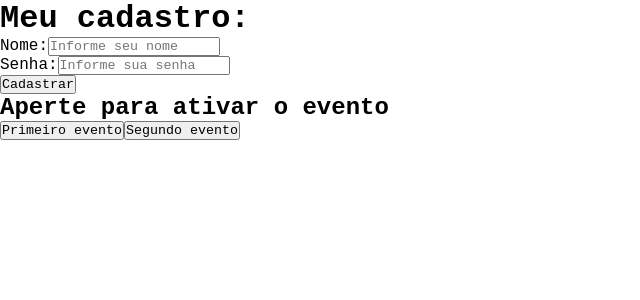
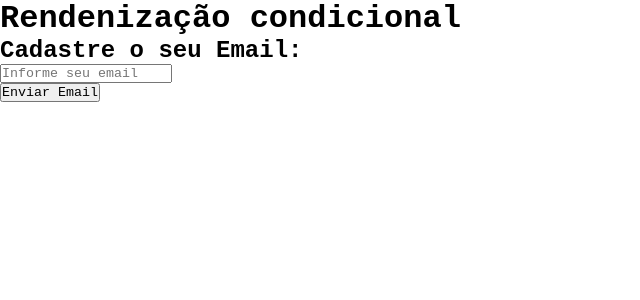
Before and after one commit to yyhago/estudoReact, a React (Create React App) app: page / in a window 1280 px wide. Shown: the top 300 px of the page, without its empty margins (0-640 px from the left). Built offline with nearby package versions, Linux system fonts and the light colour scheme.

Commit message:
Condicional na aplicação

```diff
--- a/src/App.js
+++ b/src/App.js
@@ -1,14 +1,11 @@
 import "./App.css";
-import Form from "./components/Form";
-import Evento from "./components/Eventos";
+import Condicional from "./components/Condicional";
 
 function App() {
   return <div className="App">
-
-  <Form/>
-  <Evento/>
-
-  </div>
+    <h1>Rendenização condicional</h1>
+    <Condicional/>
+  </div>;
 }
 
 export default App;
--- /dev/null
+++ b/src/components/Condicional.js
@@ -0,0 +1,40 @@
+import { useState } from "react";
+
+export default function () {
+  const [email, setEmail] = useState();
+  const [userEmail, setUserEmail] = useState();
+
+  function enviarEmail(e) {
+    e.preventDefault();
+    setUserEmail(email);
+  }
+
+  function limparEmail(){
+    setUserEmail('')
+  }
+
+  return (
+    <>
+      <h2>Cadastre o seu Email:</h2>
+      <form>
+        <input
+          type="email"
+          placeholder="Informe seu email"
+          onChange={(e) => setEmail(e.target.value)}
+        />
+      </form>
+      <button
+        tipe="submit"
+        onClick={enviarEmail}
+      >
+        Enviar Email
+      </button>
+      {userEmail && (
+        <div>
+            <p>O email do usuario é {userEmail}</p>
+            <button onClick={limparEmail}>Limpar Email</button>
+        </div>
+      )}
+    </>
+  );
+}
```
